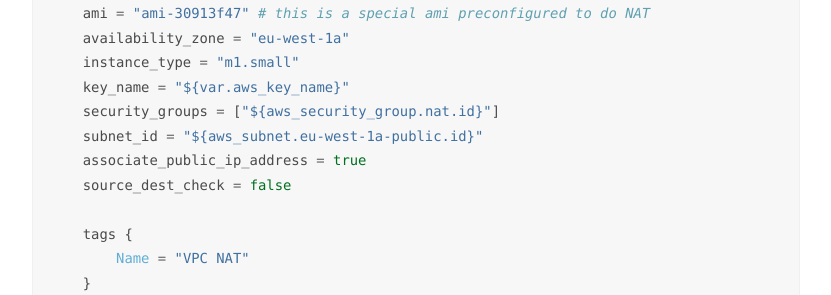
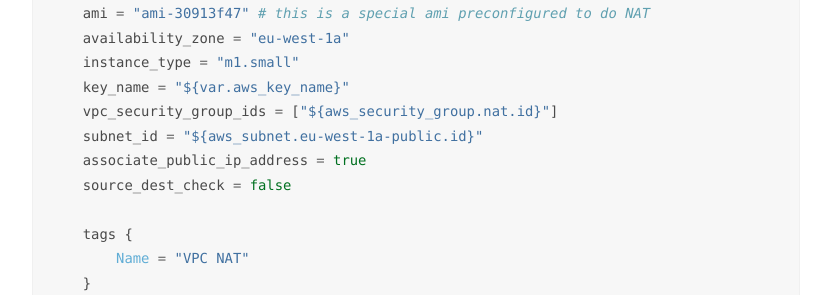
Before and after one commit to nickcharlton/site, a Jekyll site: the page built from _posts/2015-07-08-terraform-aws-vpc.md, in a window 1280 px wide and 900 px high, scrolled down 5779 px. Shown: the part 156-451 px from the top of the window, without its empty margins (224-1055 px from the left). Built offline with Jekyll 4.4.1, drawn with Linux system fonts in a browser that asks for light colours; some web fonts are replaced; Markdown is read by kramdown in place of the engine named in the settings; comment, search, counter and statistics services are not loaded; some of the changed text lies outside the part shown.

Commit message:
Prefer the usage of "vpc_security_group_ids"
See:

* https://github.com/nickcharlton/terraform-aws-vpc/commit/f9e054fa64a7e4be04185f65362087975b417bc2
* https://github.com/hashicorp/terraform/issues/6416#issuecomment-219145065

```diff
--- a/_posts/2015-07-08-terraform-aws-vpc.md
+++ b/_posts/2015-07-08-terraform-aws-vpc.md
@@ -235,7 +235,7 @@ resource "aws_instance" "nat" {
     availability_zone = "eu-west-1a"
     instance_type = "m1.small"
     key_name = "${var.aws_key_name}"
-    security_groups = ["${aws_security_group.nat.id}"]
+    vpc_security_group_ids = ["${aws_security_group.nat.id}"]
     subnet_id = "${aws_subnet.eu-west-1a-public.id}"
     associate_public_ip_address = true
     source_dest_check = false
@@ -386,7 +386,7 @@ resource "aws_instance" "web-1" {
     availability_zone = "eu-west-1a"
     instance_type = "m1.small"
     key_name = "${var.aws_key_name}"
-    security_groups = ["${aws_security_group.web.id}"]
+    vpc_security_group_ids = ["${aws_security_group.web.id}"]
     subnet_id = "${aws_subnet.eu-west-1a-public.id}"
     associate_public_ip_address = true
     source_dest_check = false
@@ -464,7 +464,7 @@ resource "aws_instance" "db-1" {
     availability_zone = "eu-west-1a"
     instance_type = "m1.small"
     key_name = "${var.aws_key_name}"
-    security_groups = ["${aws_security_group.db.id}"]
+    vpc_security_group_ids = ["${aws_security_group.db.id}"]
     subnet_id = "${aws_subnet.eu-west-1a-private.id}"
     source_dest_check = false
 
```
